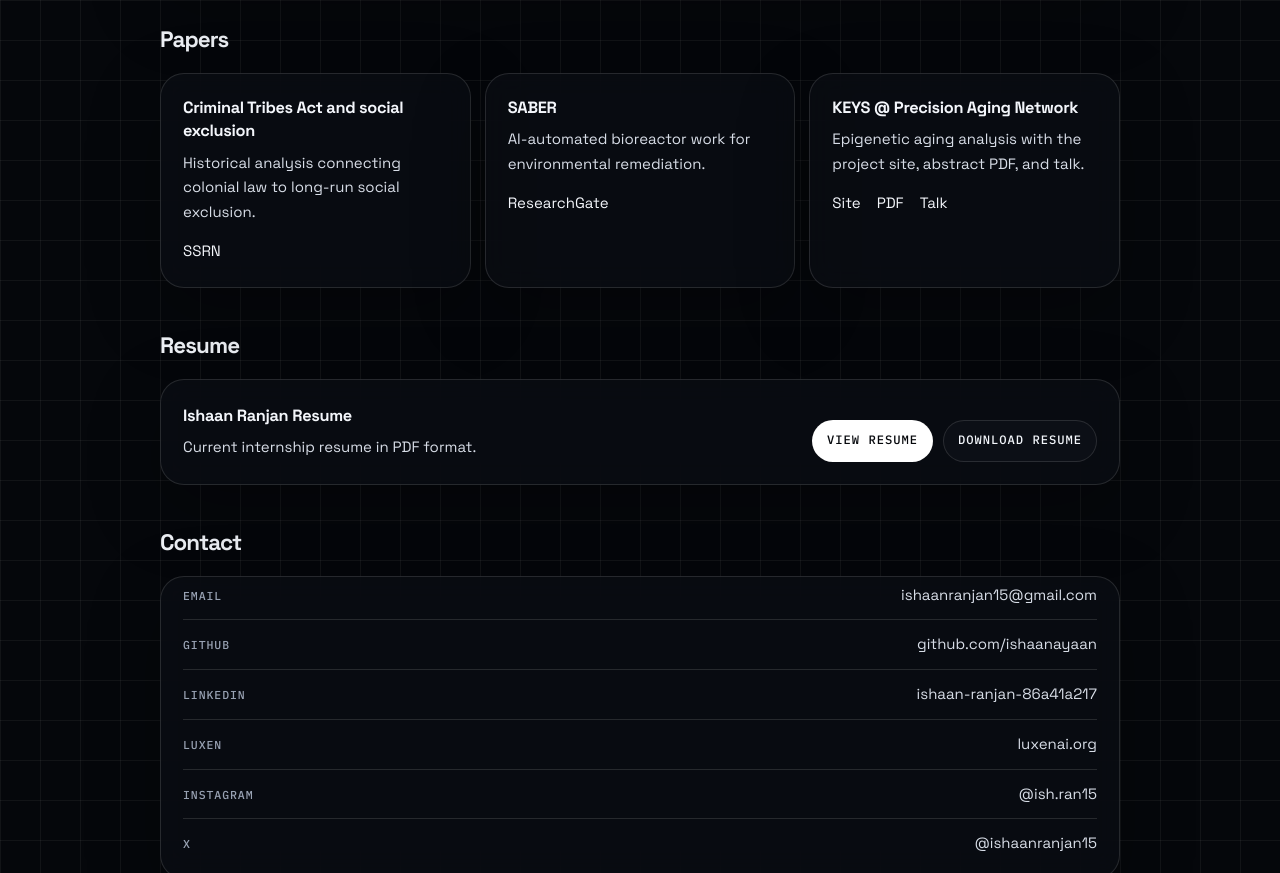
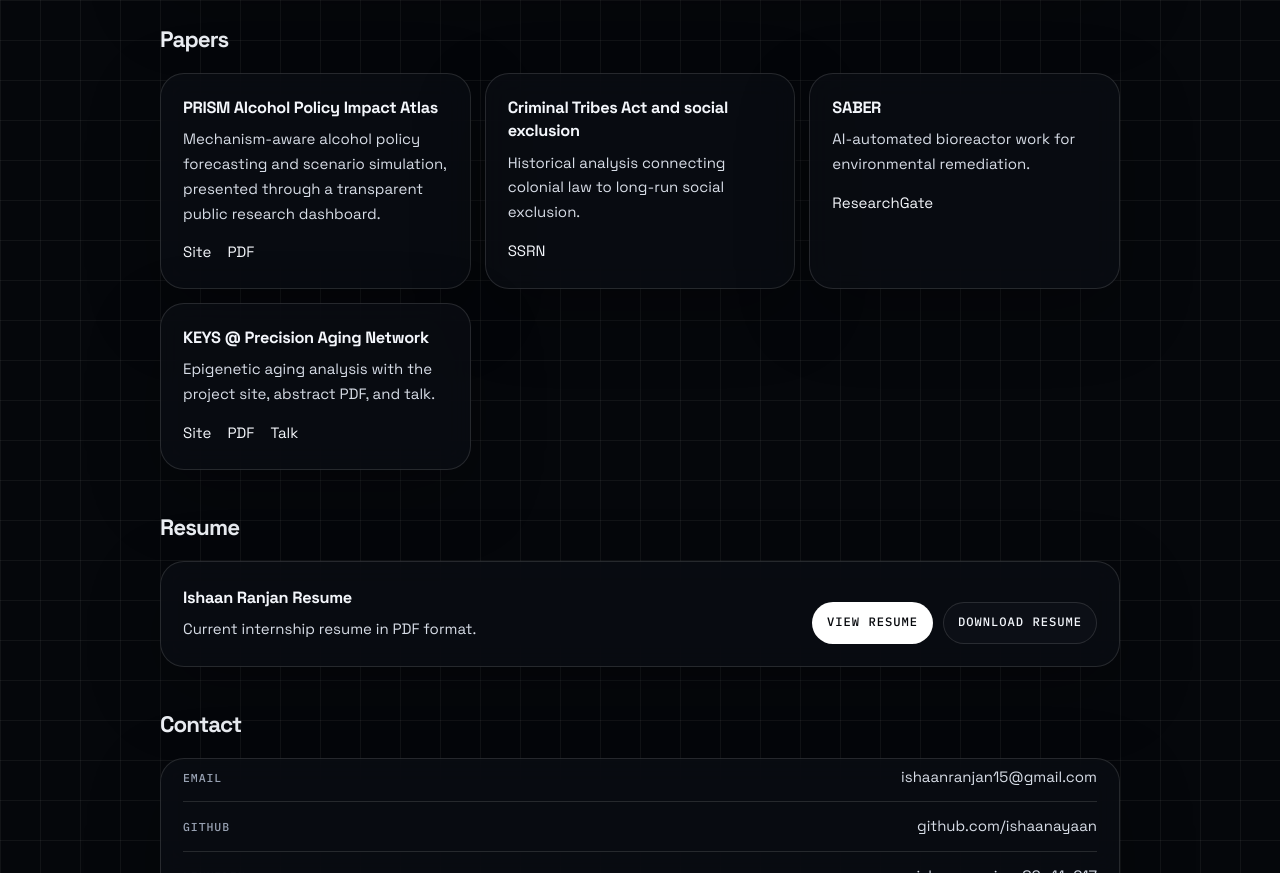
Before and after one commit to IshaanAyaan/portfoliov2, a plain HTML site: page index.html in a window 1280 px wide. Shown: the part 2920-3793 px from the top of the page. Drawn offline with Linux system fonts and the light colour scheme.

Commit message:
Add PRISM paper to portfolio

```diff
--- a/index.html
+++ b/index.html
@@ -473,6 +473,16 @@
         <h2>Papers</h2>
         <div class="grid-three">
           <article class="surface paper-card">
+            <h3>PRISM Alcohol Policy Impact Atlas</h3>
+            <p>Mechanism-aware alcohol policy forecasting and scenario simulation, presented through a transparent public research dashboard.</p>
+            <div class="link-row">
+              <a href="https://prism-policy-dashboard.vercel.app/#dashboard" target="_blank" rel="noopener">Site</a>
+              <a href="https://papers.ssrn.com/sol3/papers.cfm?abstract_id=6756239" target="_blank"
+                rel="noopener">PDF</a>
+            </div>
+          </article>
+
+          <article class="surface paper-card">
             <h3>Criminal Tribes Act and social exclusion</h3>
             <p>Historical analysis connecting colonial law to long-run social exclusion.</p>
             <div class="link-row">
```
